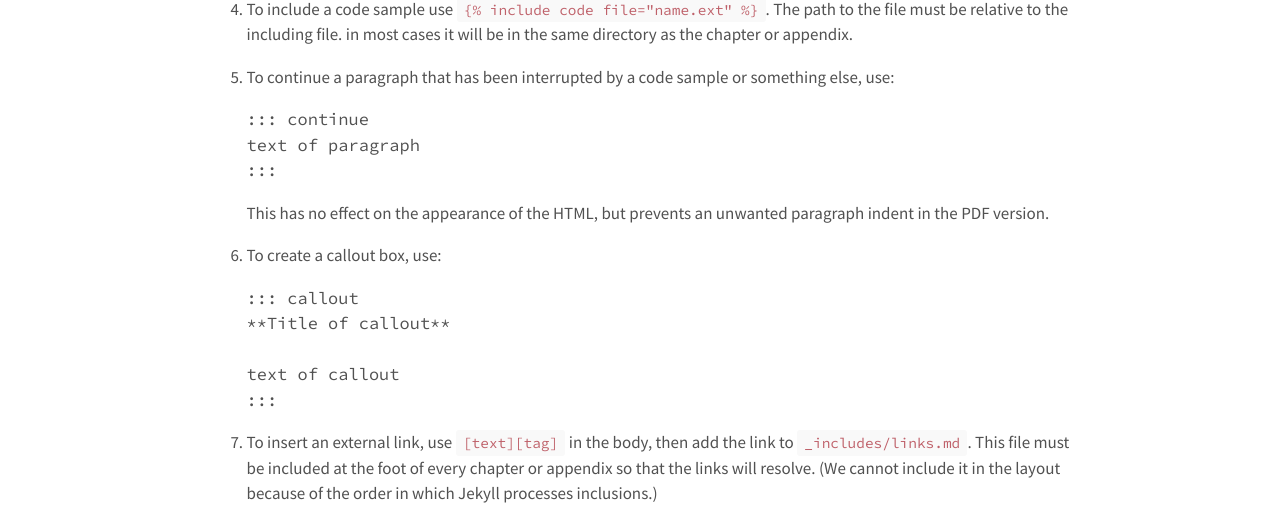
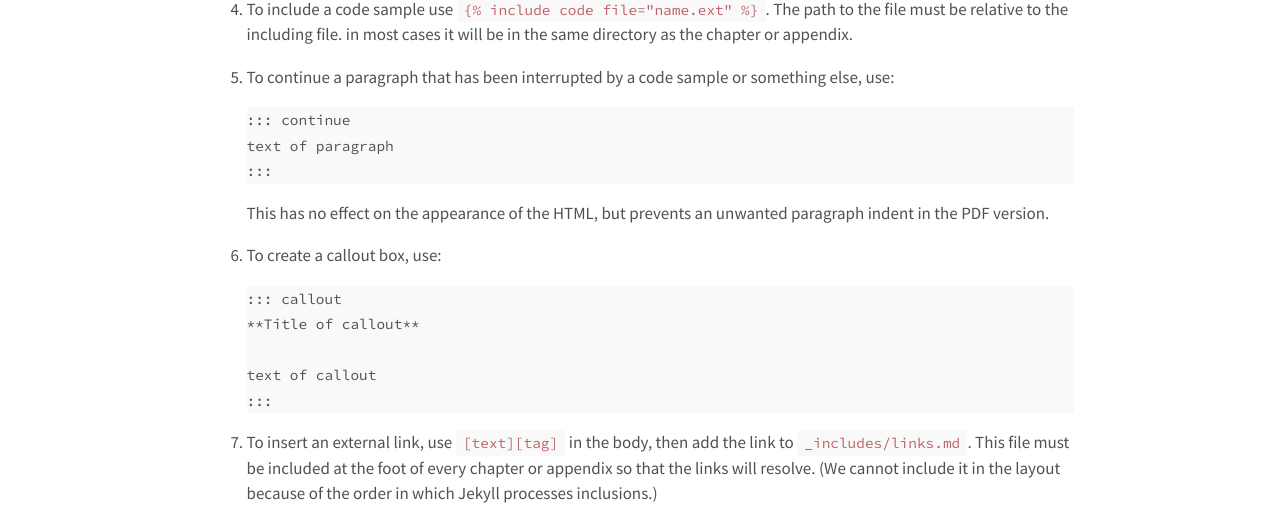
Before and after one commit to gvwilson/bst, a Jekyll site: the page built from CONTRIBUTING.md, in a window 1280 px wide. Shown: the part 1372-1877 px from the top of the page. Built offline with Jekyll 4.4.1, drawn with Linux system fonts in a browser that asks for light colours; nearby versions of some CDN libraries; our own code applies the rules of GitHub Pages for plain Markdown files.

Commit message:
Fixing font for code display

```diff
--- a/_sass/components/_code.scss
+++ b/_sass/components/_code.scss
@@ -20,13 +20,13 @@
 pre {
   margin-top: 0;
   margin-bottom: 1rem;
+  background-color: #f9f9f9;
 }
 
 pre code {
   padding: 0;
-  font-size: 100%;
+  font-size: 85%;
   color: inherit;
-  background-color: transparent;
 }
 
 .highlight {
```
